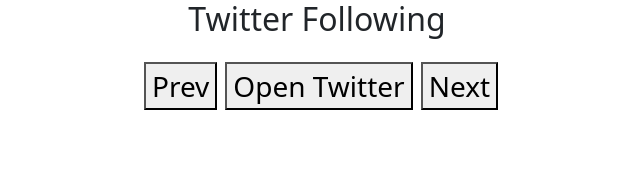
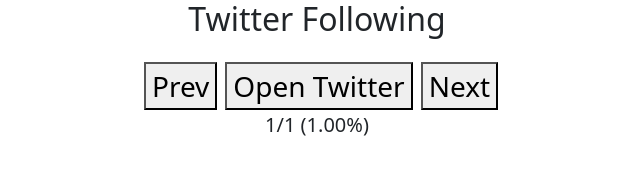
Before and after one commit to goldenyellowcrystal/twitter-following, a plain HTML site: page index.html in a window 1280 px wide. Shown: the whole page, without its empty margins (323-963 px from the left). Drawn offline with nearby package versions, Linux system fonts and the light colour scheme; no server answers.

Commit message:
Added visible progress counter

```diff
--- a/index.html
+++ b/index.html
@@ -20,6 +20,9 @@
       <button class="ms-2" @click="prev()">Prev</button>
       <button class="ms-2" @click="openTwitter()">Open Twitter</button>
       <button class="ms-2" @click="next()">Next</button>
+    </div>
+    <div class="fs-5">
+      {{ this.counter+1 }}/{{ this.following.length+1 }} ({{((this.counter+1)/(this.following.length+1)).toFixed(2)}}%)
     </div>
   </div>
 </body>
```
